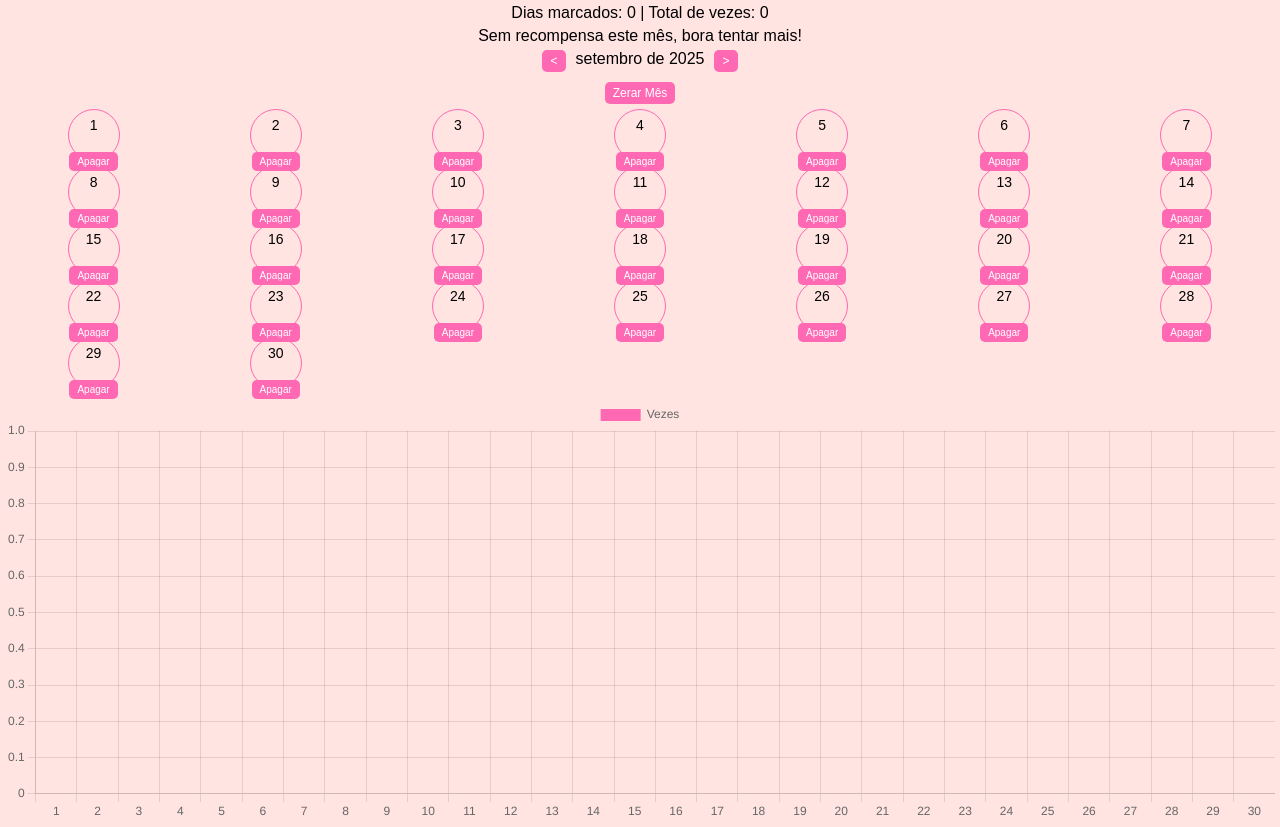
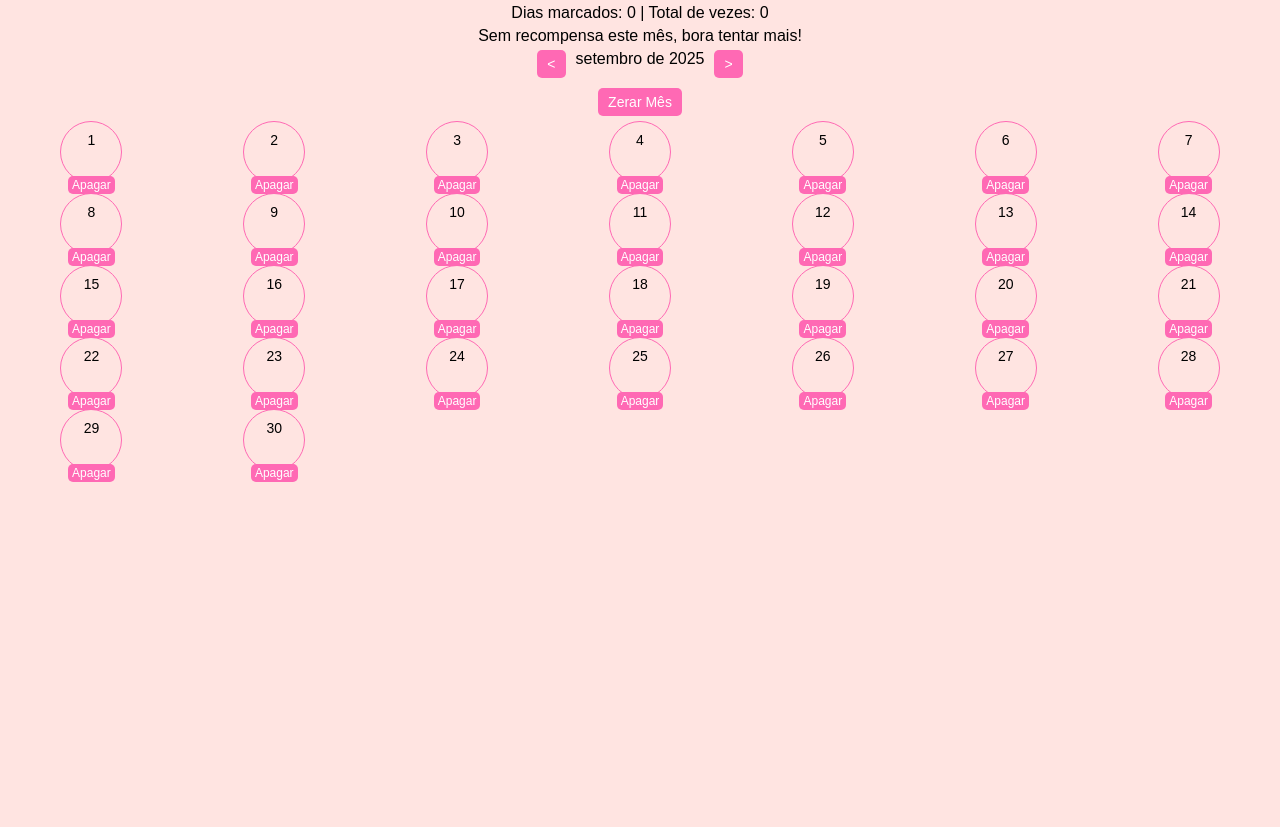
Before and after one commit to matheusgoncalvesdeoliveira95-cmyk/furufas-pro, a plain HTML site: page index.html in a window 1280 px wide. Shown: the part 45-872 px from the top of the page. After the commit the page ends 800 px from the top, so only its background shows below. Drawn offline with nearby package versions, Linux system fonts and the light colour scheme.

Commit message:
Add files via upload

```diff
--- a/index.html
+++ b/index.html
@@ -10,21 +10,20 @@
 <meta name="apple-mobile-web-app-status-bar-style" content="black-translucent">
 <script src="https://cdn.jsdelivr.net/npm/chart.js"></script>
 <style>
-  body { font-family: Arial,sans-serif; text-align:center; margin:5px; }
+body { font-family: Arial,sans-serif; text-align:center; margin:5px; transition: background-color 0.5s;}
 h1 { color:#ff1493; font-size:24px; margin-bottom:5px; }
 #stats, #recompensa { font-size:16px; margin-bottom:5px; }
 .calendar-header { display:flex; justify-content:center; gap:10px; margin-bottom:5px; }
-  button { padding:4px 8px; border:none; border-radius:5px; background:#ff69b4; color:white; font-size:12px; }
-  .calendar { display:grid; grid-template-columns:repeat(7,1fr); gap:5px; justify-items:center; }
-  .day { width:50px; height:50px; line-height:50px; border-radius:50%; border:1px solid #ff69b4;
+button { padding:6px 10px; border:none; border-radius:5px; background:#ff69b4; color:white; font-size:14px; }
+.calendar { display:grid; grid-template-columns:repeat(7,1fr); gap:10px; justify-items:center; }
+.day { width:60px; height:60px; line-height:60px; border-radius:50%; border:1px solid #ff69b4;
        cursor:pointer; transition:0.3s; font-size:14px; display:flex; justify-content:center;
        align-items:center; flex-direction:column; position:relative; }
-  .day-marked-1 { background:#ffc0cb; color:#ff1493; animation: pulse 1s infinite; }
-  .day-marked-2 { background:#ff69b4; color:white; animation: pulse 1s infinite alternate; }
-  .day-marked-3 { background:#c71585; color:white; animation: pulse 0.8s infinite alternate; }
-  @keyframes pulse { 0% { transform: scale(1); } 50% { transform: scale(1.1); } 100% { transform: scale(1); } }
+.day-marked-1, .day-marked-2, .day-marked-3 { animation: pop 0.3s ease; }
+@keyframes pop { 0% { transform: scale(1); } 50% { transform: scale(1.2); } 100% { transform: scale(1); } }
 .note { display:none; font-size:10px; color:#222; margin-top:2px; background:#fff8f0; padding:2px 3px; border-radius:3px; position:absolute; top:-25px; z-index:10; box-shadow:0 1px 3px rgba(0,0,0,0.3); }
 .day.has-note:hover .note, .day.has-note.touch-show .note { display:block; }
+.delete-btn { margin-top:6px; font-size:12px; padding:2px 4px; }
 canvas { max-width: 100%; margin-top:10px; }
 </style>
 </head>
@@ -40,9 +39,26 @@
 </div>
 <div class="calendar" id="calendar"></div>
 <canvas id="chartDays" height="100"></canvas>
+<audio id="sound" src="pop.mp3" preload="auto"></audio>
 
 <script>
 if('serviceWorker' in navigator){navigator.serviceWorker.register('service-worker.js');}
+
+let emojiConfig = {1:'🍑💦',2:'🍑🔥',3:'💥🍆'};
+let monthThemes = [
+  {bg:'#fff0f5',day1:'#ffc0cb',day2:'#ff69b4',day3:'#c71585'},
+  {bg:'#ffe4e1',day1:'#ffd1d1',day2:'#ff9999',day3:'#cc3366'},
+  {bg:'#ffe4b5',day1:'#ffecb3',day2:'#ffc107',day3:'#ff9800'},
+  {bg:'#e6e6fa',day1:'#dcdcff',day2:'#b3b3ff',day3:'#6666cc'},
+  {bg:'#f0fff0',day1:'#d0ffd0',day2:'#90ee90',day3:'#339933'},
+  {bg:'#f5f5dc',day1:'#fffacd',day2:'#f0e68c',day3:'#bdb76b'},
+  {bg:'#fafad2',day1:'#ffffe0',day2:'#ffff99',day3:'#cccc66'},
+  {bg:'#e0ffff',day1:'#b3ffff',day2:'#66ffff',day3:'#339999'},
+  {bg:'#ffe4e1',day1:'#ffd1d1',day2:'#ff9999',day3:'#cc3366'},
+  {bg:'#f5f5dc',day1:'#fffacd',day2:'#f0e68c',day3:'#bdb76b'},
+  {bg:'#e6e6fa',day1:'#dcdcff',day2:'#b3b3ff',day3:'#6666cc'},
+  {bg:'#fff0f5',day1:'#ffc0cb',day2:'#ff69b4',day3:'#c71585'}
+];
 
 const calendar=document.getElementById('calendar');
 const stats=document.getElementById('stats');
@@ -51,30 +67,18 @@ const monthYear=document.getElementById('monthYear');
 const prevMonthBtn=document.getElementById('prevMonth');
 const nextMonthBtn=document.getElementById('nextMonth');
 const chartCanvas = document.getElementById('chartDays');
+const sound = document.getElementById('sound');
 
 let now=new Date();
 let markedDays=JSON.parse(localStorage.getItem('markedDays'))||{};
-let chart=null;
-
-function getEmoji(count){
-  if(count===1) return '🍑💦';
-  else if(count===2) return '🍑🔥';
-  else if(count>=3) return '💥🍆';
-  else return '';
-}
-
-function getMonthColor(month){
-  const colors=["#fff0f5","#ffe4e1","#ffe4b5","#e6e6fa","#f0fff0","#f5f5dc","#fafad2","#e0ffff","#ffe4e1","#f5f5dc","#e6e6fa","#fff0f5"];
-  return colors[month]||"#fff0f5";
-}
 
 function renderCalendar(){
   const monthKey=`${now.getFullYear()}-${now.getMonth()}`;
   const daysInMonth=new Date(now.getFullYear(),now.getMonth()+1,0).getDate();
   calendar.innerHTML='';
   monthYear.textContent=now.toLocaleString('pt-BR',{month:'long',year:'numeric'});
-  document.body.style.backgroundColor = getMonthColor(now.getMonth());
-
+  const theme = monthThemes[now.getMonth()];
+  document.body.style.backgroundColor = theme.bg;
   if(!markedDays[monthKey]) markedDays[monthKey]={};
 
   for(let i=1;i<=daysInMonth;i++){
@@ -82,8 +86,7 @@ function renderCalendar(){
     day.classList.add('day');
     const count=markedDays[monthKey][i]?.count||0;
     const noteText=markedDays[monthKey][i]?.note||'';
-
-    day.textContent=count>0?`${getEmoji(count)} ${count}`:i;
+    day.textContent=count>0?`${emojiConfig[Math.min(count,3)]} ${count}`:i;
 
     if(noteText) {
       day.classList.add('has-note');
@@ -93,14 +96,13 @@ function renderCalendar(){
       day.appendChild(noteDiv);
     }
 
-    if(count===1) day.classList.add('day-marked-1');
-    else if(count===2) day.classList.add('day-marked-2');
-    else if(count>=3) day.classList.add('day-marked-3');
+    if(count===1) day.style.backgroundColor=theme.day1;
+    else if(count===2) day.style.backgroundColor=theme.day2;
+    else if(count>=3) day.style.backgroundColor=theme.day3;
 
     const btn = document.createElement('button');
     btn.textContent = "Apagar";
-    btn.style.fontSize="10px";
-    btn.style.marginTop="2px";
+    btn.className = "delete-btn";
     btn.addEventListener('click', (e)=>{
       e.stopPropagation();
       markedDays[monthKey][i] = {count:0,note:""};
@@ -109,37 +111,17 @@ function renderCalendar(){
     });
     day.appendChild(btn);
 
-    let timer,longPress=false;
-    day.addEventListener('touchstart',()=>{
-      longPress=false;
-      timer=setTimeout(()=>{
-        longPress=true;
-        day.classList.add('touch-show');
-        const note=prompt(`Nota para dia ${i}:`,noteText);
-        if(!markedDays[monthKey][i]) markedDays[monthKey][i]={count:0,note:""};
-        markedDays[monthKey][i].note=note||"";
-        localStorage.setItem('markedDays',JSON.stringify(markedDays));
-        renderCalendar();
-      },500);
-    });
-    day.addEventListener('touchend',(e)=>{
-      clearTimeout(timer);
-      day.classList.remove('touch-show');
-      if(!longPress){
-        if(e.detail===2) markedDays[monthKey][i]={count:0,note:""};
-        else{
+    day.addEventListener('click',()=>{
       if(!markedDays[monthKey][i]) markedDays[monthKey][i]={count:0,note:""};
       markedDays[monthKey][i].count+=1;
-        }
-        localStorage.setItem('markedDays',JSON.stringify(markedDays));
+      sound.play();
+      localStorage.setItem('markedDays', JSON.stringify(markedDays));
       renderCalendar();
-      }
     });
 
     calendar.appendChild(day);
   }
 
-  // Botão zerar mês
   let resetBtn = document.getElementById('resetMonthBtn');
   if(!resetBtn){
     resetBtn = document.createElement('button');
@@ -155,7 +137,6 @@ function renderCalendar(){
   }
 
   renderStats();
-  renderChart(daysInMonth);
   renderRecompensa();
 }
 
@@ -174,31 +155,12 @@ function renderRecompensa(){
   else if(totalCount>=10) recompensaMsg="🎉 Saída para lugar de escolha do casal!";
   else if(totalCount>=5) recompensaMsg="🍦 Recompensa: o que o parceiro escolher!";
   else recompensaMsg="Sem recompensa este mês, bora tentar mais!";
-  let recDiv=document.getElementById('recompensa');
-  recDiv.textContent = recompensaMsg;
+  recompensa.textContent = recompensaMsg;
 }
 
-function renderChart(daysInMonth){
-  const monthKey=`${now.getFullYear()}-${now.getMonth()}`;
-  const data=[];
-  for(let i=1;i<=daysInMonth;i++){
-    data.push(markedDays[monthKey][i]?.count||0);
-  }
-  if(chart) chart.destroy();
-  chart = new Chart(chartCanvas, {
-    type: 'bar',
-    data: {
-      labels: Array.from({length:daysInMonth},(_,i)=>i+1),
-      datasets: [{label:'Vezes',data:data,backgroundColor:'#ff69b4'}]
-    },
-    options: {scales:{y:{beginAtZero:true,stepSize:1}}}
-  });
-}
-
+renderCalendar();
 prevMonthBtn.addEventListener('click',()=>{now.setMonth(now.getMonth()-1);renderCalendar();});
 nextMonthBtn.addEventListener('click',()=>{now.setMonth(now.getMonth()+1);renderCalendar();});
-
-renderCalendar();
 </script>
 </body>
 </html>
```
Also changed, not shown: service-worker.js (+7 -3 lines), manifest.json. Lines whose indentation alone changed are shown as unchanged.
